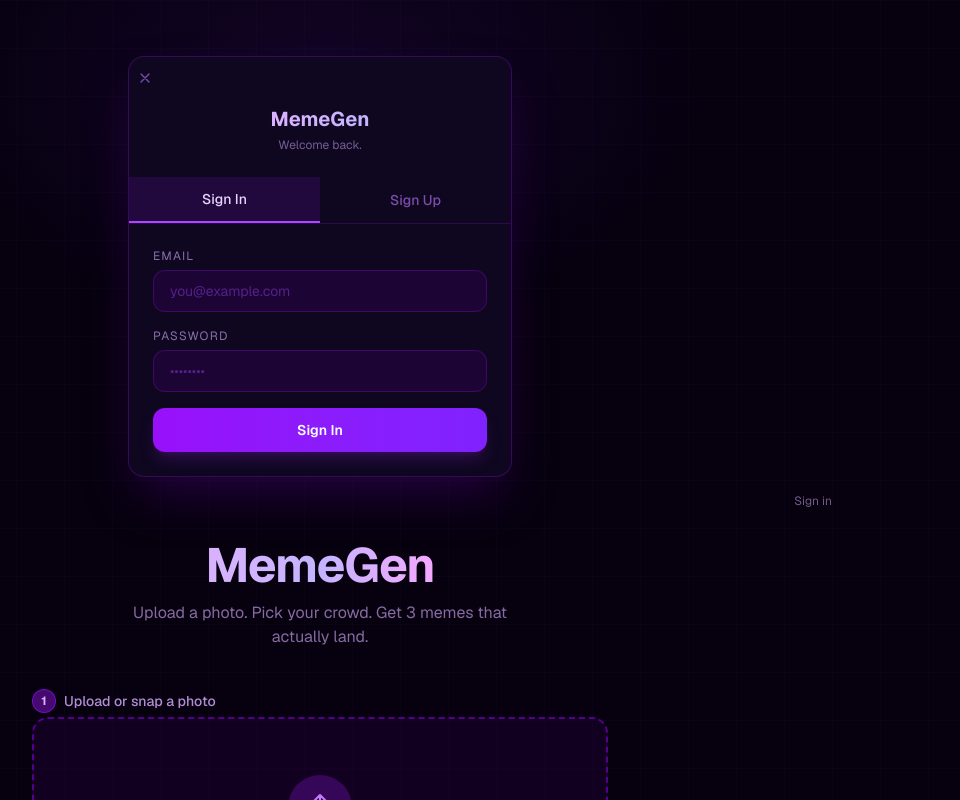
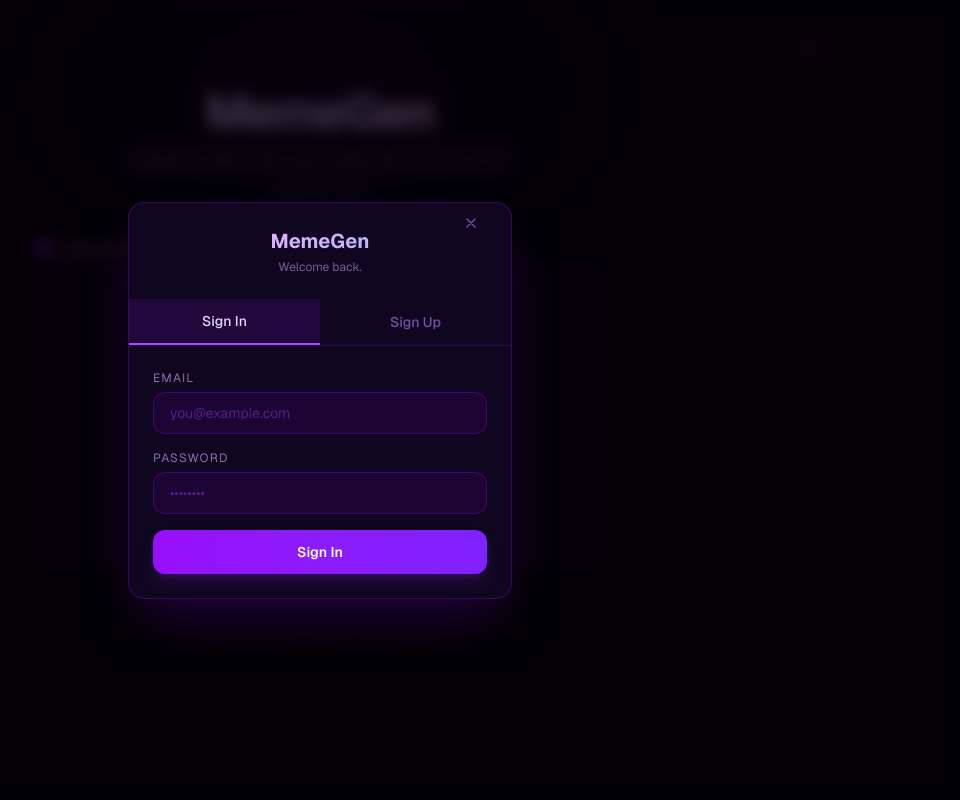
Before and after one commit to AdityaSadana/meme-generation, a Next.js app: page /generate in a window 1280 px wide. Both pictures are taken after a click on the button "Sign in". Shown: the top 800 px of the page, without its empty margins (320-1280 px from the left). Built offline with nearby package versions, Linux system fonts and the light colour scheme; no server answers.

Commit message:
Sign In Modal Position Fix

```diff
--- a/app/globals.css
+++ b/app/globals.css
@@ -27,7 +27,7 @@ body::before {
     linear-gradient(90deg, rgba(139, 92, 246, 0.03) 1px, transparent 1px);
   background-size: 48px 48px;
   pointer-events: none;
-  z-index: 0;
+  z-index: -1;
 }
 
 /* Glow orbs */
@@ -41,10 +41,5 @@ body::after {
   height: 500px;
   background: radial-gradient(ellipse, rgba(109, 40, 217, 0.12) 0%, transparent 70%);
   pointer-events: none;
-  z-index: 0;
+  z-index: -1;
 }
-
-* {
-  position: relative;
-  z-index: 1;
-}
--- a/components/AuthModal.tsx
+++ b/components/AuthModal.tsx
@@ -108,12 +108,12 @@ export default function AuthModal({ isOpen, onClose }: Props) {
   if (!isOpen) return null;
 
   return (
-    <div className="fixed inset-0 z-50 flex items-center justify-center p-4 min-w-300" aria-modal="true" role="dialog">
+    <div className="fixed inset-0 z-50 flex items-center justify-center p-4" aria-modal="true" role="dialog">
       {/* Backdrop */}
       <div className="absolute inset-0 bg-black/70 backdrop-blur-sm" onClick={close} />
 
       {/* Card */}
-      <div className="relative z-10 w-full max-w-sm bg-[#0f0720] border border-purple-800/40 rounded-2xl shadow-2xl shadow-purple-950/60 overflow-hidden">
+      <div className="relative z-10 w-full max-w-sm bg-[#0f0720] border border-purple-800/40 rounded-2xl shadow-2xl shadow-purple-950/60">
 
         {/* Close */}
         <button
```
